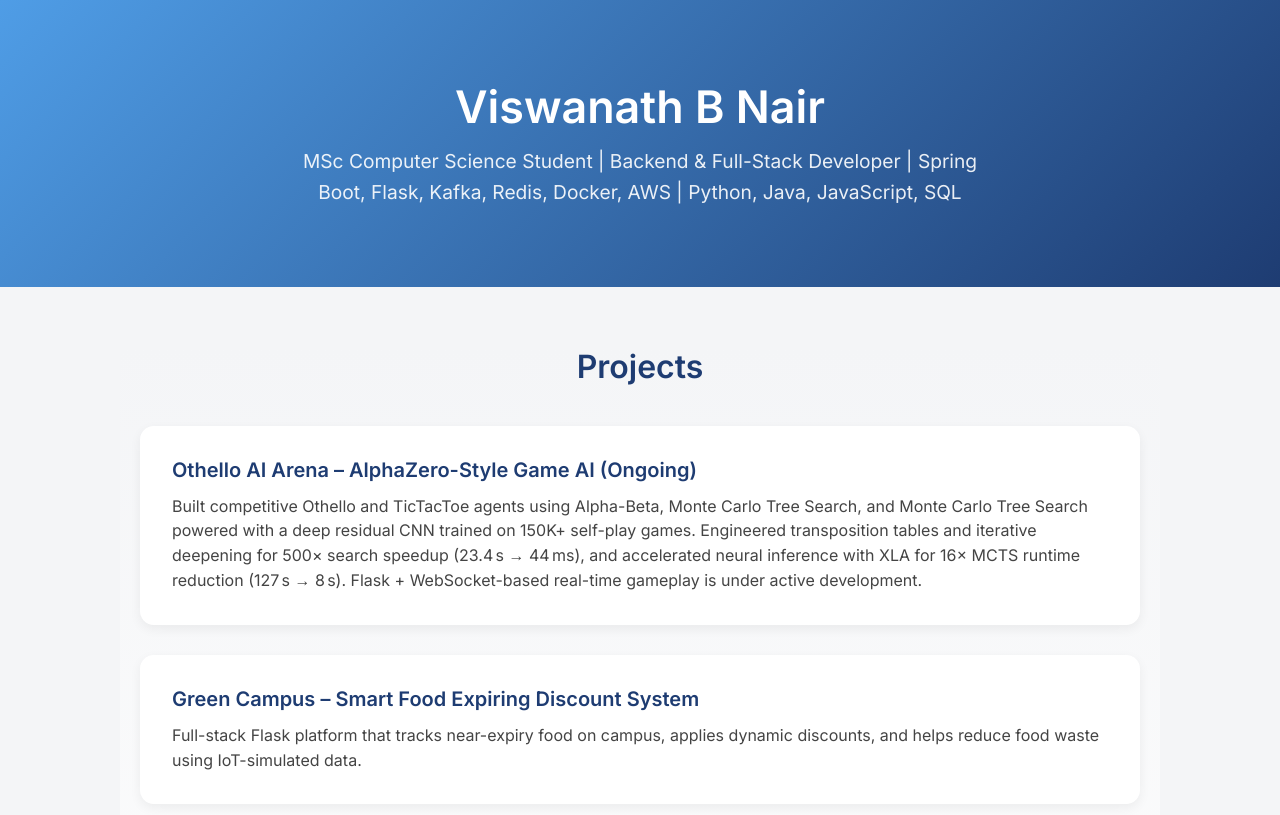
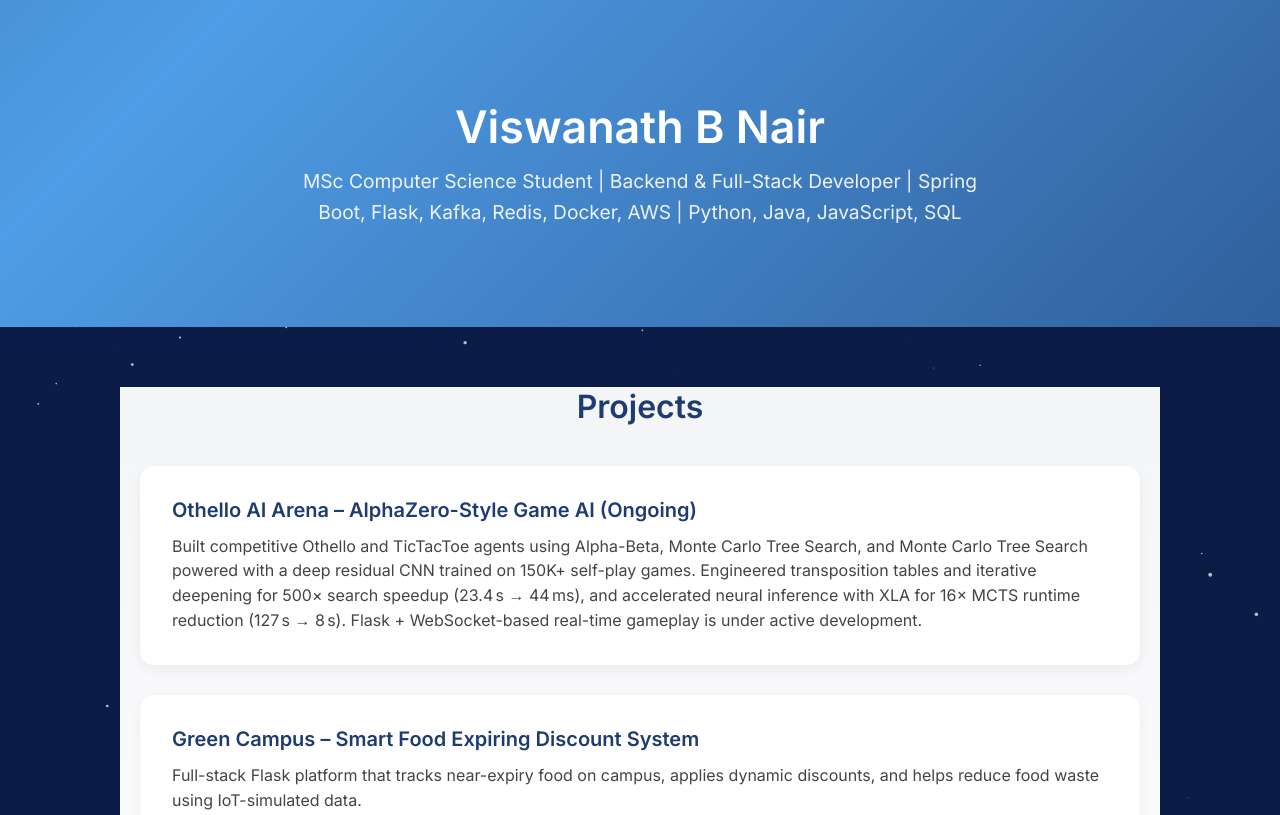
Before and after one commit to Nairvishwa24998/Nairvishwa24998.github.io, a plain HTML site: page index.html in a window 1280 px wide. Shown: the top 815 px of the page. Drawn offline with Linux system fonts and the light colour scheme.

Commit message:
Update index.html

```diff
--- a/index.html
+++ b/index.html
@@ -9,8 +9,9 @@
         body {
             margin: 0;
             font-family: 'Inter', sans-serif;
-            background-color: #f4f5f7;
+            background-color: #0b1d46;
             color: #222;
+            overflow-x: hidden;
         }
 
         /* Fade-in Animation */
@@ -19,14 +20,46 @@
             100% { opacity: 1; transform: translateY(0); }
         }
 
-        /* Hero Section */
+        /* Dynamic Gradient Background for Hero */
         header {
             text-align: center;
-            padding: 80px 20px 60px;
-            background: linear-gradient(135deg, #4f9de6, #1e3c72);
+            padding: 100px 20px 80px;
             color: white;
             animation: fadeInUp 0.8s ease forwards;
+            position: relative;
+            overflow: hidden;
         }
+
+        header::before {
+            content: '';
+            position: absolute;
+            top: 0;
+            left: 0;
+            width: 100%;
+            height: 100%;
+            background: linear-gradient(-45deg, #1e3c72, #4f9de6, #1e3c72, #4f9de6);
+            background-size: 400% 400%;
+            animation: gradientMove 15s ease infinite;
+            z-index: -2;
+        }
+
+        @keyframes gradientMove {
+            0% { background-position: 0% 50%; }
+            50% { background-position: 100% 50%; }
+            100% { background-position: 0% 50%; }
+        }
+
+        /* Canvas for floating particles */
+        #bgCanvas {
+            position: absolute;
+            top: 0;
+            left: 0;
+            width: 100%;
+            height: 100%;
+            z-index: -1;
+            pointer-events: none;
+        }
+
         header h1 {
             margin: 0;
             font-weight: 600;
@@ -116,6 +149,9 @@
     </style>
 </head>
 <body>
+    <!-- Floating stars canvas -->
+    <canvas id="bgCanvas"></canvas>
+
     <header>
         <h1>Viswanath B Nair</h1>
         <p>
@@ -176,5 +212,53 @@
         <a href="https://github.com/Nairvishwa24998" target="_blank">GitHub</a> |
         <a href="https://www.linkedin.com/in/viswanath-nair-07a446208/" target="_blank">LinkedIn</a>
     </footer>
+
+    <!-- Particle animation script -->
+    <script>
+        const canvas = document.getElementById('bgCanvas');
+        const ctx = canvas.getContext('2d');
+        let particles = [];
+
+        function resizeCanvas() {
+            canvas.width = window.innerWidth;
+            canvas.height = window.innerHeight;
+        }
+
+        window.addEventListener('resize', resizeCanvas);
+        resizeCanvas();
+
+        // Create particles
+        for (let i = 0; i < 120; i++) {
+            particles.push({
+                x: Math.random() * canvas.width,
+                y: Math.random() * canvas.height,
+                radius: Math.random() * 2,
+                speedX: (Math.random() - 0.5) * 0.5,
+                speedY: (Math.random() - 0.5) * 0.5
+            });
+        }
+
+        function animateParticles() {
+            ctx.clearRect(0, 0, canvas.width, canvas.height);
+            ctx.fillStyle = "rgba(255, 255, 255, 0.7)";
+            particles.forEach(p => {
+                p.x += p.speedX;
+                p.y += p.speedY;
+
+                // Wrap around edges
+                if (p.x < 0) p.x = canvas.width;
+                if (p.x > canvas.width) p.x = 0;
+                if (p.y < 0) p.y = canvas.height;
+                if (p.y > canvas.height) p.y = 0;
+
+                ctx.beginPath();
+                ctx.arc(p.x, p.y, p.radius, 0, Math.PI * 2);
+                ctx.fill();
+            });
+            requestAnimationFrame(animateParticles);
+        }
+
+        animateParticles();
+    </script>
 </body>
 </html>
```
